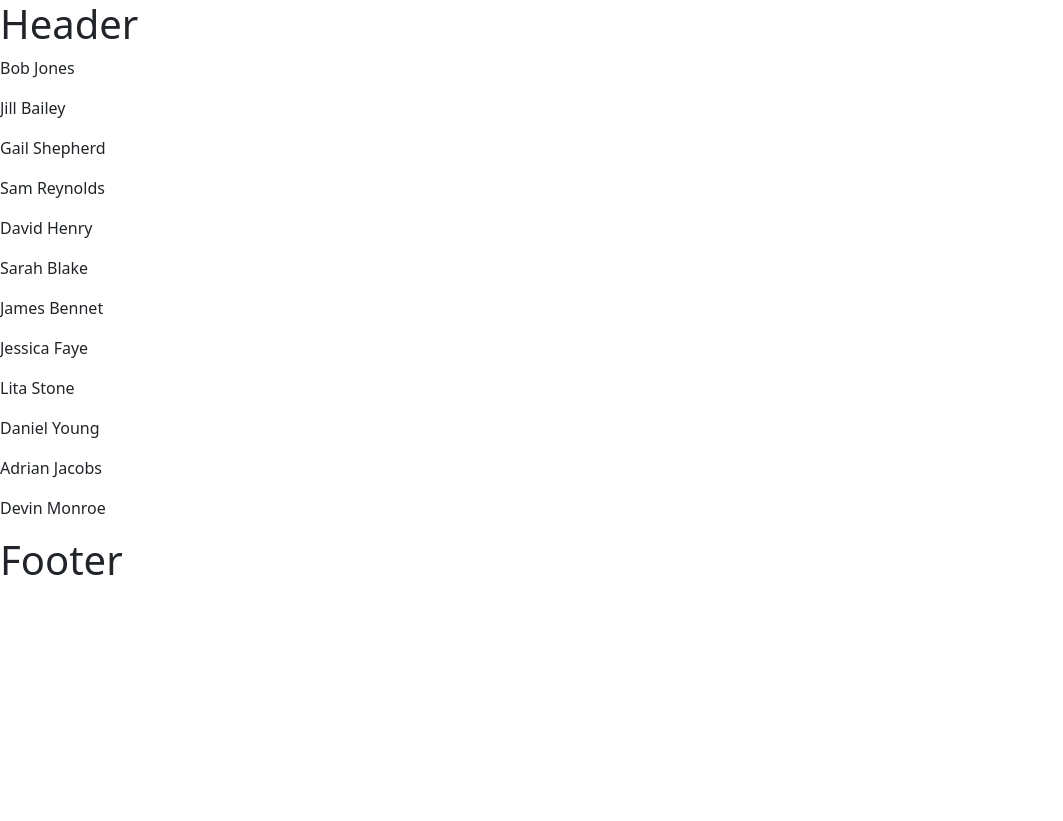
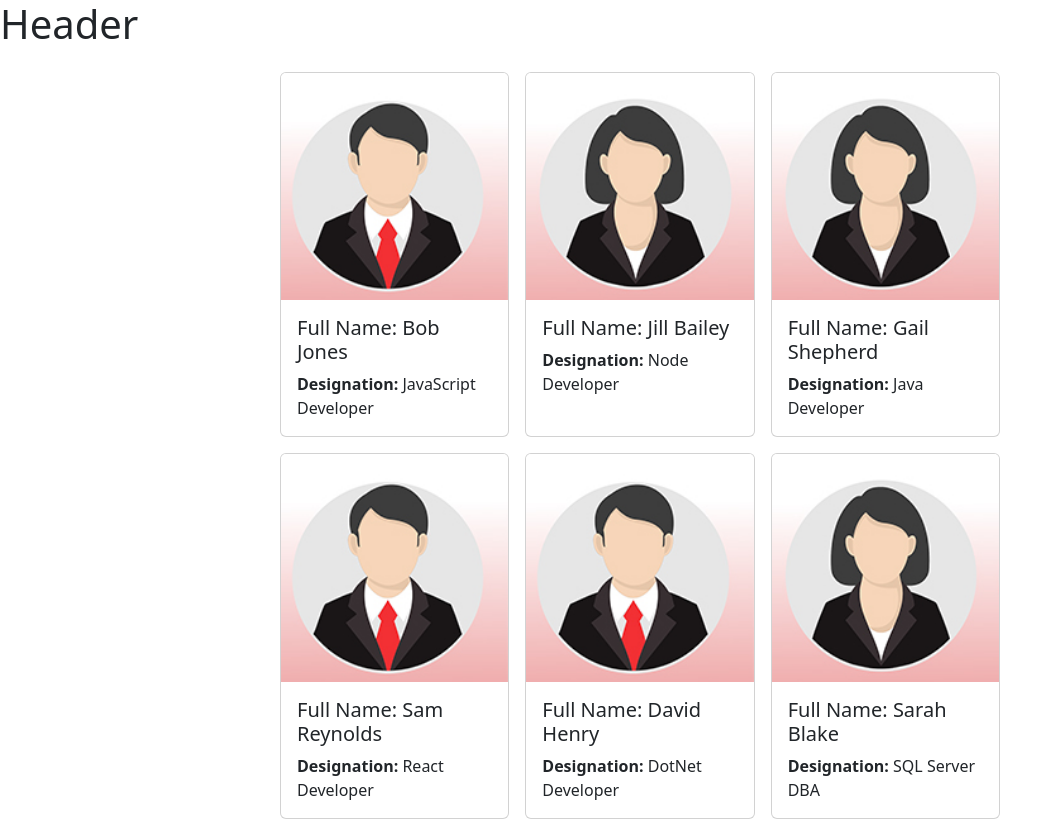
Before and after one commit to AlexWade555/TeamMemberAllocation, a React (Create React App) app: page / in a window 1280 px wide. Shown: the top 821 px of the page, without its empty margins (0-1063 px from the left). Before the commit the page ends 800 px from the top, so only its background shows below. Built offline with nearby package versions, Linux system fonts and the light colour scheme.

Commit message:
changed styling and added gender cards

```diff
--- a/src/App.css
+++ b/src/App.css
@@ -1,38 +1,7 @@
-.App {
-  text-align: center;
+body{
+  font-family: Arial;
 }
-
-.App-logo {
-  height: 40vmin;
-  pointer-events: none;
+.card-collection{
+  display:grid;
+  grid-template-columns: 1fr 1fr 1fr;
 }
-
-@media (prefers-reduced-motion: no-preference) {
-  .App-logo {
-    animation: App-logo-spin infinite 20s linear;
-  }
-}
-
-.App-header {
-  background-color: #282c34;
-  min-height: 100vh;
-  display: flex;
-  flex-direction: column;
-  align-items: center;
-  justify-content: center;
-  font-size: calc(10px + 2vmin);
-  color: white;
-}
-
-.App-link {
-  color: #61dafb;
-}
-
-@keyframes App-logo-spin {
-  from {
-    transform: rotate(0deg);
-  }
-  to {
-    transform: rotate(360deg);
-  }
-}
--- a/src/App.js
+++ b/src/App.js
@@ -1,6 +1,5 @@
 import './App.css';
 import Header from './components/Header';
-import Content from './components/Content'
 import Footer from './components/Footer'
 import Employees from './components/Employees'
 
--- a/src/components/Employees.jsx
+++ b/src/components/Employees.jsx
@@ -1,6 +1,6 @@
 import { useState } from 'react';
-import femaleProfile from './images/femaleProfile'
-import maleProfile from './images/maleProfile'
+import femaleProfile from '../images/femaleProfile.jpg'
+import maleProfile from '../images/maleProfile.jpg'
 
 const Employees = () => {
 
@@ -90,12 +90,26 @@
     }]);
 
   return (
-    <main>
-      {
-      employees.map((employee) => (
-        <p>{employee.fullName}</p>
-      ))
-    }
+    <main className="container">
+      <div class="row justify-content-center mt-3 mb-3">
+        <div class ="col-8">
+          <div class="card-collection">
+            {
+            employees.map((employee) => (
+              <div id={employee.id} className="card m-2" style={{ cursor: "pointer"}}>
+
+                {(employee.gender === 'male')?<img src={maleProfile} className="card-img-top" alt="male profile"/>
+                                              :<img src={femaleProfile} className="card-img-top" alt="female profile"/>}
+                <div className='card-body'>
+                  <h5 className='card-title'>Full Name: {employee.fullName}</h5>
+                  <p className='card-text'><b>Designation:</b> {employee.designation}</p>
+                </div>
+              </div>
+            ))
+          }
+        </div>
+       </div>
+      </div>
     </main>
   )
 
```
